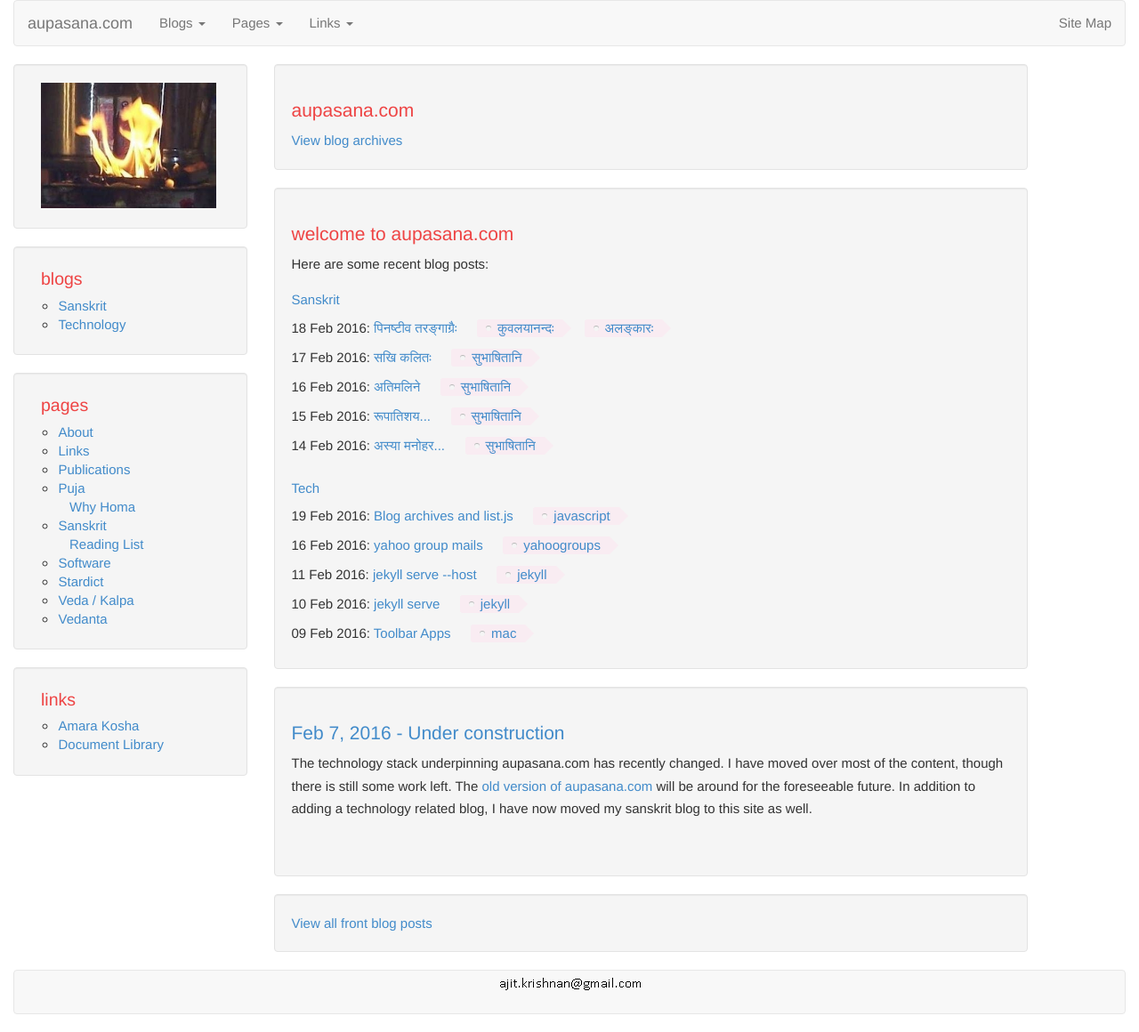
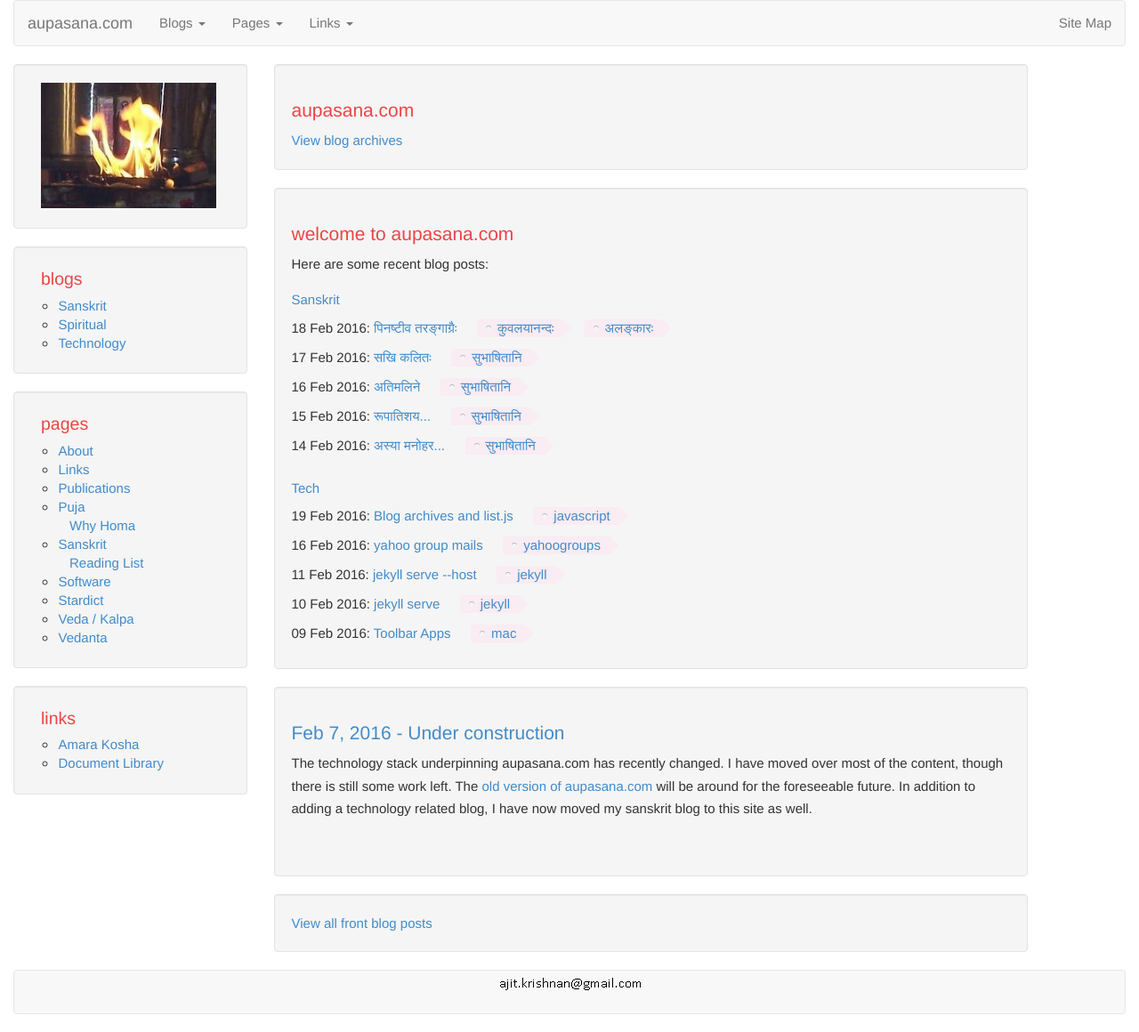
Before and after one commit to aupasana/aupasana.github.io, a Jekyll site: the page built from index.html, in a window 1280 px wide. Shown: the whole page at 89% size. Built offline with Jekyll 4.4.1, drawn with Linux system fonts in a browser that asks for light colours.

Commit message:
list blog/spiritual.html in sidebar

```diff
--- a/_includes/list-blogs.html
+++ b/_includes/list-blogs.html
@@ -1,4 +1,4 @@
 <li><a href="{{site.baseurl}}/blog/sanskrit.html">Sanskrit</a></li>
-<!-- <li><a href="{{site.baseurl}}/blog/spiritual.html">Spiritual</a></li> -->
+<li><a href="{{site.baseurl}}/blog/spiritual.html">Spiritual</a></li>
 <li><a href="{{site.baseurl}}/blog/tech.html">Technology</a></li>
 <!-- <li><a href="{{site.baseurl}}/blog/archive_date.html">Blog Archives</a></li> -->
```
